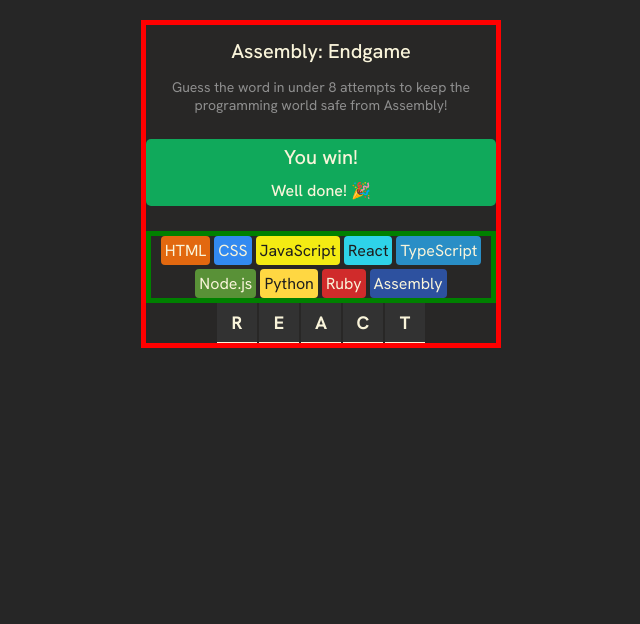
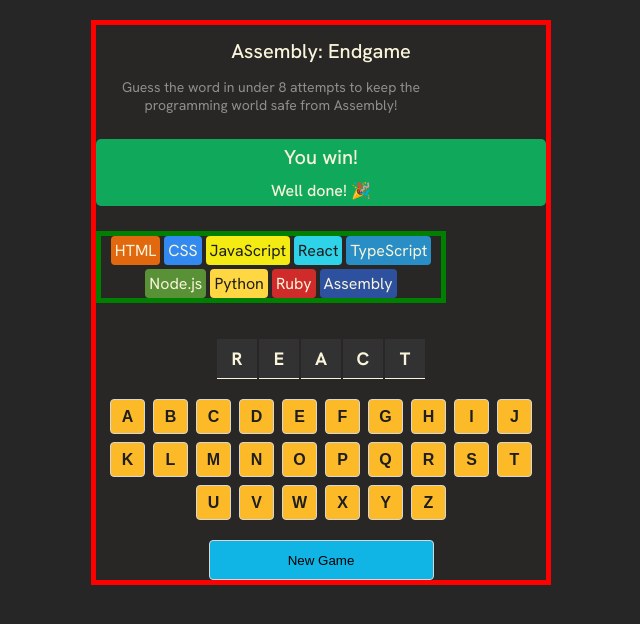
Before and after one commit to arongu321/AronsAssemblyEndgame, a React (Vite) app: page / in a window 1280 px wide. Shown: the top 624 px of the page, without its empty margins (319-959 px from the left). Built offline with nearby package versions, Linux system fonts and the light colour scheme.

Commit message:
Added keyboard and new game button

```diff
--- a/App.jsx
+++ b/App.jsx
@@ -3,6 +3,8 @@
 import GameStatus from './components/GameStatus';
 import Languages from './components/Languages';
 import WordSection from './components/WordSection';
+import Keyboard from './components/Keyboard';
+import NewGameButton from './components/NewGameButton';
 
 export default function AssemblyEndgame() {
     const [word, setWord] = React.useState('react');
@@ -13,6 +15,8 @@
             <GameStatus />
             <Languages />
             <WordSection word={word} />
+            <Keyboard />
+            <NewGameButton />
         </main>
     );
 }
--- /dev/null
+++ b/components/Keyboard.jsx
@@ -0,0 +1,11 @@
+import LetterKeypad from './LetterKeypad';
+
+export default function Keyboard() {
+    const alphabet = 'abcdefghijklmnopqrstuvwxyz';
+
+    const letterKeypadElements = [...alphabet].map((letter, index) => (
+        <LetterKeypad index={index} letter={letter} />
+    ));
+
+    return <section className="keyboard">{letterKeypadElements}</section>;
+}
--- /dev/null
+++ b/components/LetterKeypad.jsx
@@ -0,0 +1,7 @@
+export default function LetterKeypad(props) {
+    return (
+        <button key={props.index} className="letter-keypad">
+            {props.letter}
+        </button>
+    );
+}
--- /dev/null
+++ b/components/NewGameButton.jsx
@@ -0,0 +1,3 @@
+export default function NewGameButton() {
+    return <button className="new-game">New Game</button>;
+}
--- a/index.css
+++ b/index.css
@@ -3,6 +3,7 @@
 }
 
 body {
+    margin: 0;
     font-family: 'Hanken Grotesk', Arial, sans-serif;
     background-color: #262626;
     color: #d9d9d9;
@@ -10,7 +11,6 @@
     height: 100vh;
     display: flex;
     justify-content: center;
-    margin: 0;
 }
 
 /* Main content */
@@ -73,6 +73,7 @@
     border: 5px solid green;
     gap: 4px;
     max-width: 350px;
+    margin-bottom: 36px;
 }
 
 section.languages > span.language {
@@ -101,3 +102,42 @@
     text-transform: uppercase;
     background-color: #323232;
 }
+
+/* Keyboard section */
+section.keyboard {
+    display: flex;
+    flex-wrap: wrap;
+    justify-content: center;
+    gap: 8px;
+    max-width: 450px;
+    margin-top: 20px;
+}
+
+section.keyboard > button.letter-keypad {
+    width: 35px;
+    height: 35px;
+    font-weight: 600;
+    font-size: 1rem;
+    background-color: #fcba29;
+    display: flex;
+    align-items: center;
+    justify-content: center;
+    text-transform: uppercase;
+    color: #1e1e1e;
+    border-radius: 4px;
+    border: 1px solid #d7d7d7;
+}
+
+/* New game button */
+button.new-game {
+    background-color: #11b5e5;
+    border: 1px solid #d7d7d7;
+    border-radius: 4px;
+    width: 225px;
+    height: 40px;
+    padding: 6px 12px;
+    display: block;
+    margin-inline: auto;
+    cursor: pointer;
+    margin-top: 20px;
+}
```
